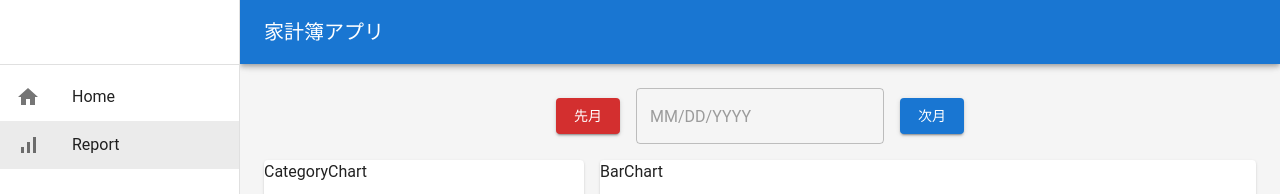
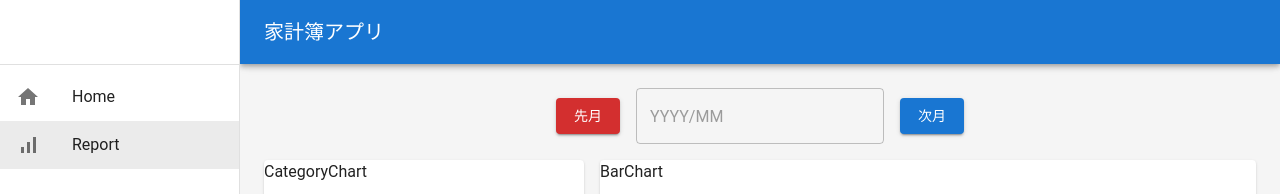
Before and after one commit to Rio25o/household-app, a React (Create React App) app: page /report in a window 1280 px wide. Shown: the top 194 px of the page. Built offline with nearby package versions, Linux system fonts and the light colour scheme; no server answers; the database is empty; the HTML template or start-up script is replaced by a standard one.

Commit message:
記述:カレンダーのフォーマットを日本語に修正,（配列:yyyy/MM）

```diff
--- a/src/components/MonthSelector.tsx
+++ b/src/components/MonthSelector.tsx
@@ -1,20 +1,31 @@
 import { Box, Button } from "@mui/material";
 import React from "react";
-import { LocalizationProvider } from "@mui/x-date-pickers";
-// import { AdapterDateFns } from "@mui/x-date-pickers/AdapterDateFns";
+import { LocalizationProvider } from "@mui/x-date-pickers/LocalizationProvider";
 import { AdapterDateFns } from "@mui/x-date-pickers/AdapterDateFnsV3";
 import { DatePicker } from "@mui/x-date-pickers/DatePicker";
+import { ja } from "date-fns/locale";
 
 const MonthSelector = () => {
   return (
-    <LocalizationProvider dateAdapter={AdapterDateFns}>
+    <LocalizationProvider dateAdapter={AdapterDateFns} adapterLocale={ja}>
       <Box
         sx={{ display: "flex", justifyContent: "center", alignItems: "center" }}
       >
         <Button color={"error"} variant="contained">
           先月
         </Button>
-        <DatePicker sx={{ mx: 2 }} />
+        <DatePicker
+          sx={{ mx: 2 }}
+          views={["year", "month"]}
+          format="yyyy/MM"
+          slotProps={{
+            calendarHeader: { format: "yyyy年 MM月" },
+            toolbar: {
+              toolbarFormat: "yyyy年MM月",
+            },
+          }}
+        />
+
         <Button color={"primary"} variant="contained">
           次月
         </Button>
```
Also changed, not shown: package.json (+4 -4 lines), 1 other file (tests, documents, lock files or other folders).
